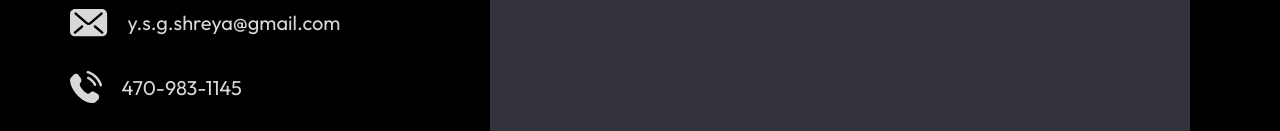
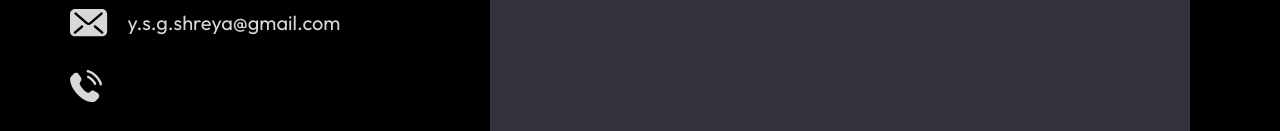
Before and after one commit to shreyareddy6/react-portfolio, a React (Vite) app: page /Contact in a window 1280 px wide. Shown: the part 818-949 px from the top of the page. Built offline with nearby package versions, Linux system fonts and the light colour scheme.

Commit message:
removing call option

```diff
--- a/src/Components/Contact/Contact.jsx
+++ b/src/Components/Contact/Contact.jsx
@@ -58,7 +58,7 @@ const Contact = () => {
               <p>y.s.g.shreya@gmail.com</p>
             </div>
             <div className="contact-detail">
-              <img src={call_icon} alt="" /> <p>470-983-1145</p>
+              <img src={call_icon} alt="" /> <p></p>
             </div>
             <div className="contact-detail">
               <img src={location_icon} alt="" />
```
